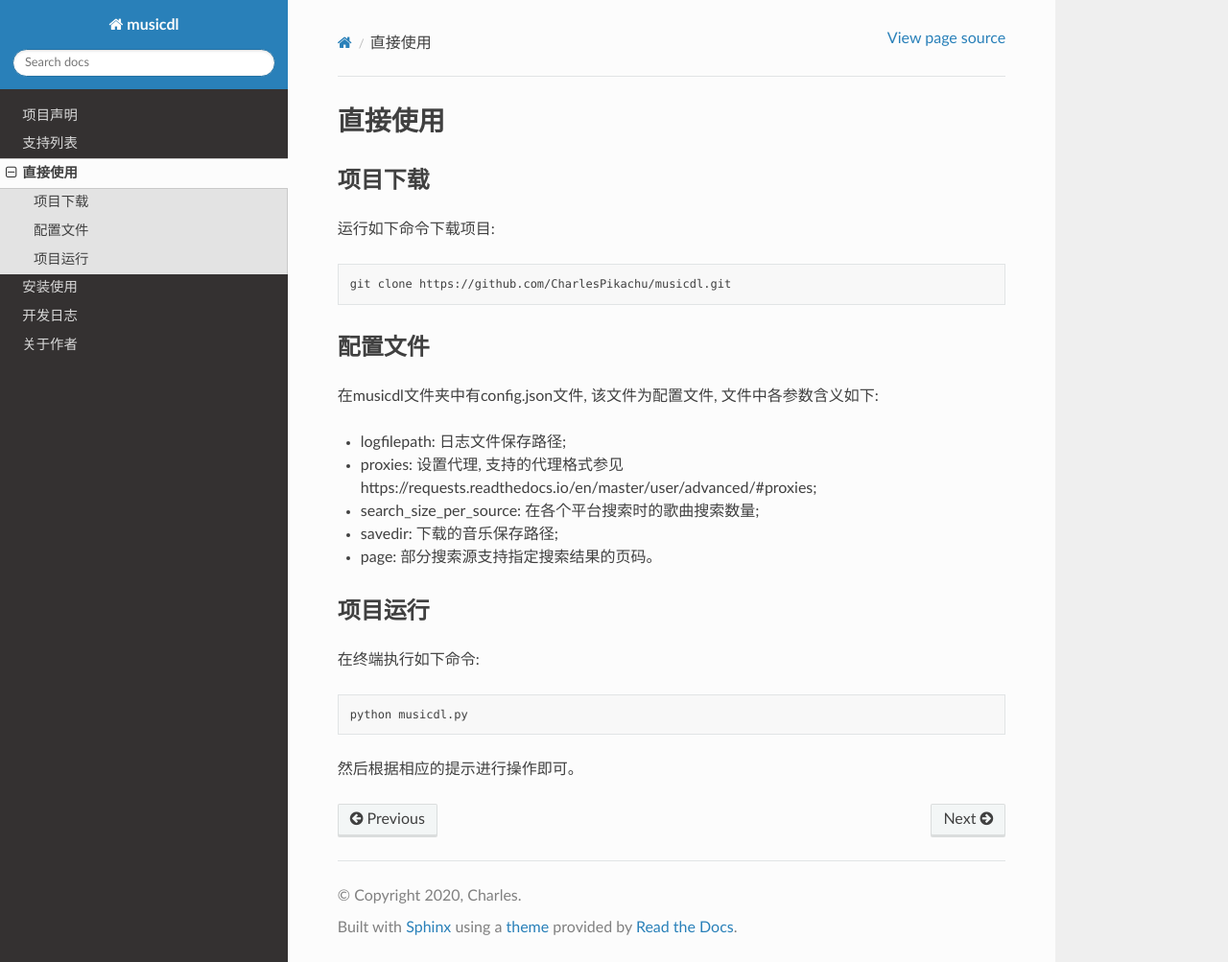
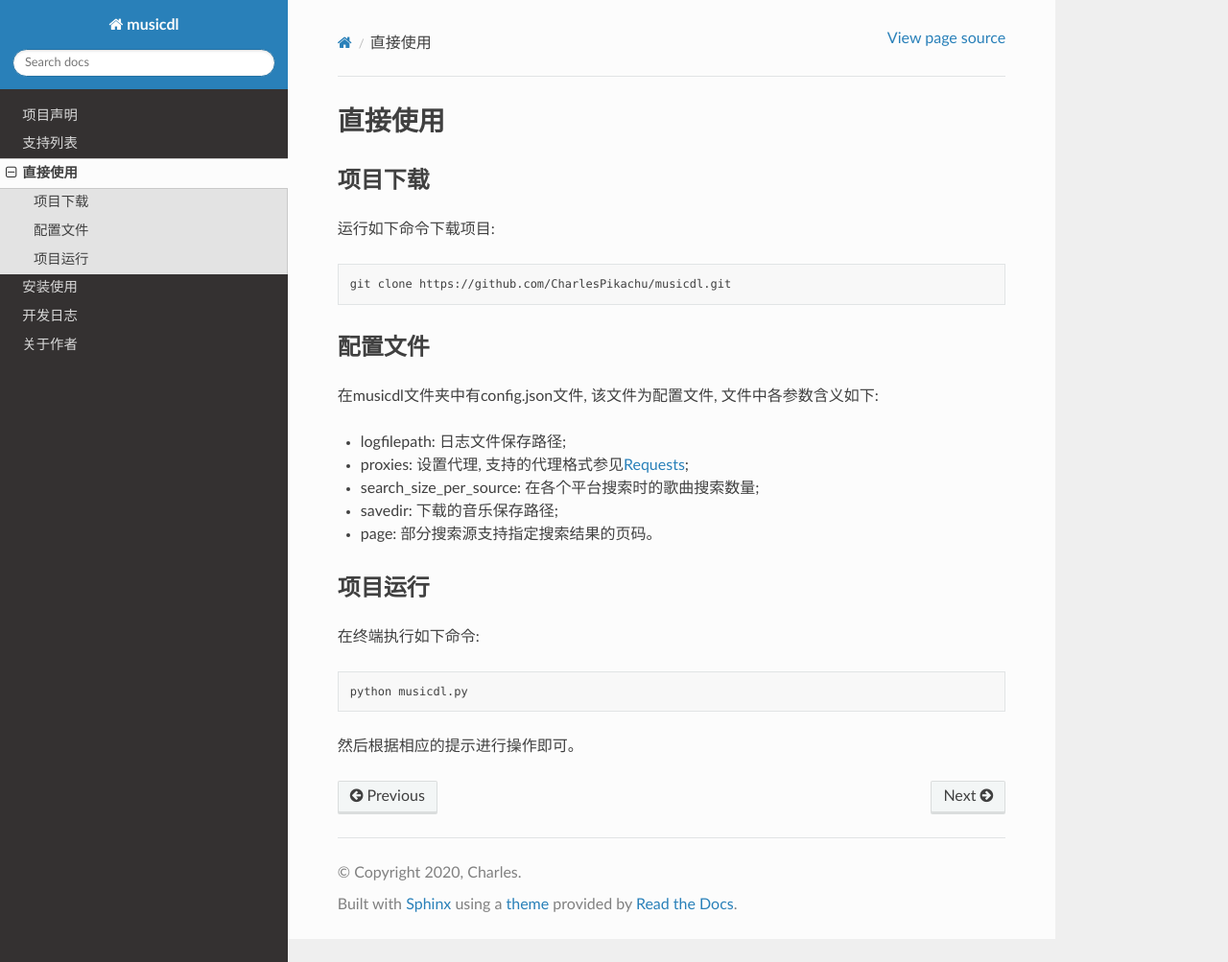
Before and after one commit to CharlesPikachu/musicdl, a Sphinx documentation site: the page built from docs/Noninstallusage.md, in a window 1280 px wide and 1003 px high. Shown: the whole window at 96% size. Built offline with Sphinx 7.4.7 and the Read the Docs theme 2.0.0, drawn with Linux system fonts in a browser that asks for light colours; some of the changed lines change nothing that is shown.

Commit message:
update docs

```diff
--- a/docs/Noninstallusage.md
+++ b/docs/Noninstallusage.md
@@ -11,7 +11,7 @@
 ## 配置文件
 在musicdl文件夹中有config.json文件, 该文件为配置文件, 文件中各参数含义如下:
 - logfilepath: 日志文件保存路径;
-- proxies: 设置代理, 支持的代理格式参见https://requests.readthedocs.io/en/master/user/advanced/#proxies;
+- proxies: 设置代理, 支持的代理格式参见[Requests](https://requests.readthedocs.io/en/master/user/advanced/#proxies);
 - search_size_per_source: 在各个平台搜索时的歌曲搜索数量;
 - savedir: 下载的音乐保存路径;
 - page: 部分搜索源支持指定搜索结果的页码。
```
Also changed, not shown: docs/Installusage.md (+3 -0 lines).
